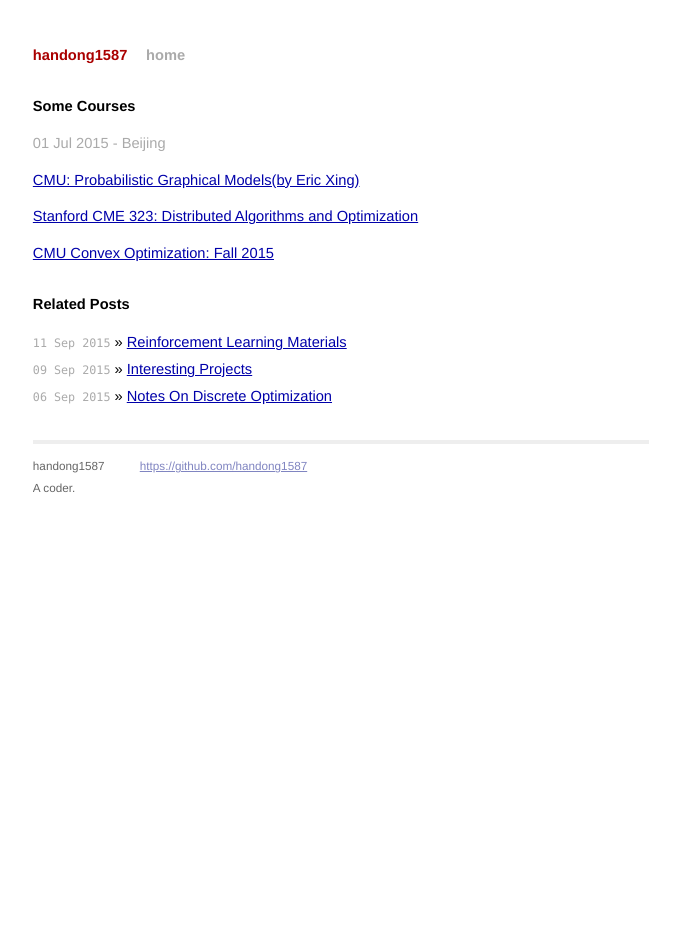
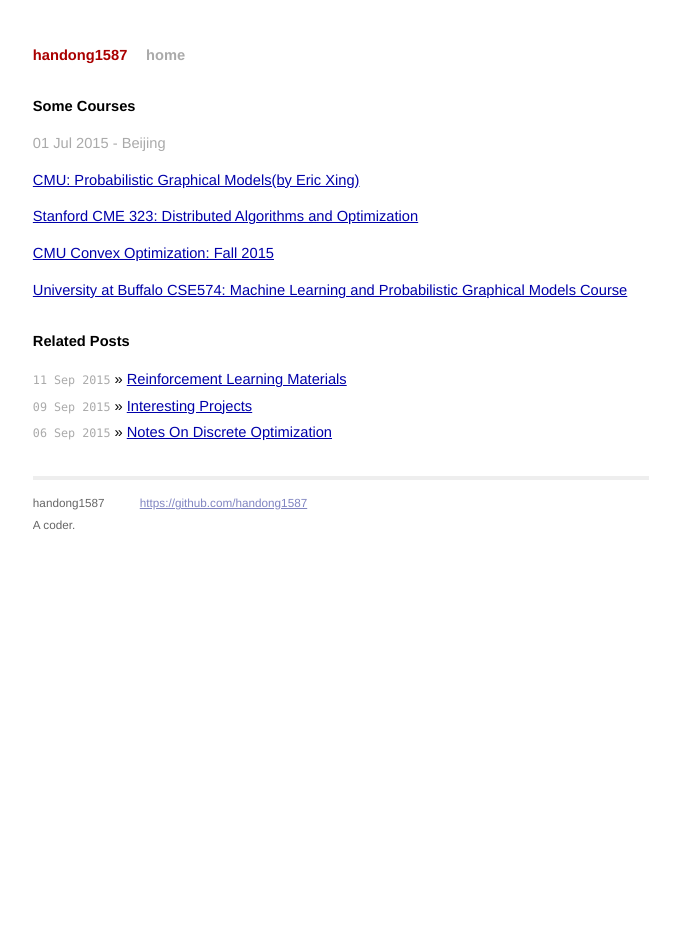
Before and after one commit to handong1587/handong1587.github.io, a Jekyll site: the page built from _posts/machine_learning/2015-07-01-some-courses.md, in a window 1280 px wide. Shown: the whole page, without its empty margins (299-979 px from the left). Built offline with Jekyll 4.4.1, drawn with Linux system fonts in a browser that asks for light colours; Markdown is read by kramdown in place of the engine named in the settings; comment, search, counter and statistics services are not loaded.

Commit message:
update md

```diff
--- a/_posts/machine_learning/2015-07-01-some-courses.md
+++ b/_posts/machine_learning/2015-07-01-some-courses.md
@@ -14,3 +14,5 @@
 [Stanford CME 323: Distributed Algorithms and Optimization](http://stanford.edu/~rezab/dao/)
 
 [CMU Convex Optimization: Fall 2015](http://www.stat.cmu.edu/~ryantibs/convexopt/)
+
+[University at Buffalo CSE574: Machine Learning and Probabilistic Graphical Models Course](http://www.cedar.buffalo.edu/~srihari/CSE574/)
```
